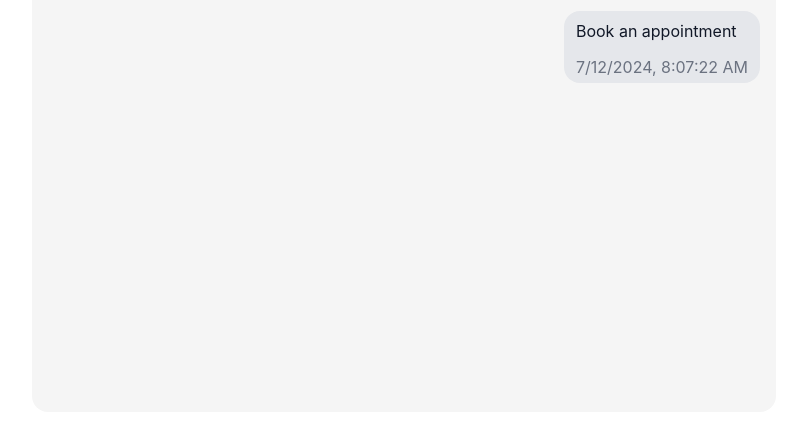
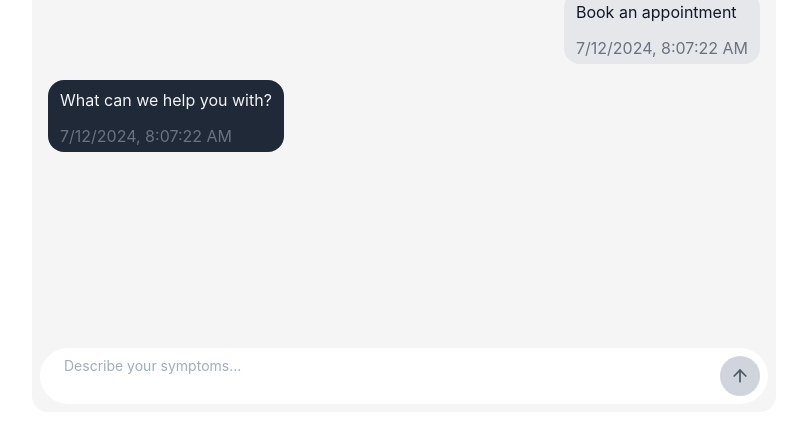
Before and after one commit to 5clicklabs/hosp-pwa, a Next.js app: page / in a window 1280 px wide. Both pictures are taken after a click on the button "Book an appointment". Shown: the part 380-814 px from the top of the page, without its empty margins (236-1039 px from the left). Built offline with nearby package versions, Linux system fonts and the light colour scheme.

Commit message:
dynamic text area component visibility

```diff
--- a/src/components/chat-section.tsx
+++ b/src/components/chat-section.tsx
@@ -1,6 +1,8 @@
-import { Button, Flex, VStack } from "@chakra-ui/react";
+import React, { useEffect, useRef, useState } from "react";
+import { Button, Flex, VStack, Textarea, Spinner } from "@chakra-ui/react";
 import { AnimatePresence } from "framer-motion";
-import React, { useEffect, useRef, useState } from "react";
+import { ArrowUp } from "lucide-react";
+import { toast } from "sonner";
 import ChatBubble from "./core/chat-bubble";
 import CText from "./core/ctext";
 
@@ -14,7 +16,11 @@ interface Message {
 const Chat: React.FC = () => {
   const [messages, setMessages] = useState<Message[]>([]);
   const [showOptions, setShowOptions] = useState(false);
+  const [message, setMessage] = useState("");
+  const [isFetching, setIsFetching] = useState(false);
+  const [showInputForm, setShowInputForm] = useState(false);
   const messagesEndRef = useRef<HTMLDivElement>(null);
+  const textareaRef = useRef<HTMLTextAreaElement>(null);
 
   useEffect(() => {
     const welcomeMessage: Message = {
@@ -25,6 +31,12 @@ const Chat: React.FC = () => {
     };
     setMessages([welcomeMessage]);
     setShowOptions(true);
+  }, []);
+
+  useEffect(() => {
+    if (textareaRef.current) {
+      textareaRef.current.style.height = "20px";
+    }
   }, []);
 
   useEffect(() => {
@@ -40,7 +52,74 @@ const Chat: React.FC = () => {
     };
     setMessages((prevMessages) => [...prevMessages, userMessage]);
     setShowOptions(false);
-    // Here you would typically handle the next step based on the selected option
+
+    if (option === "Book an appointment") {
+      const assistantMessage: Message = {
+        id: Date.now() + 1,
+        text: "What can we help you with?",
+        sender: "assistant",
+        timestamp: new Date().toLocaleString(),
+      };
+      setMessages((prevMessages) => [...prevMessages, assistantMessage]);
+      setShowInputForm(true);
+    }
+    // Handle other options here
+  };
+
+  const handleChange = (event: React.ChangeEvent<HTMLTextAreaElement>) => {
+    setMessage(event.target.value);
+    autoResizeTextarea(event.target);
+  };
+
+  const autoResizeTextarea = (textarea: HTMLTextAreaElement) => {
+    textarea.style.height = "auto";
+    textarea.style.height = `${textarea.scrollHeight}px`;
+  };
+
+  const handleSubmit = async (event: React.FormEvent) => {
+    event.preventDefault();
+    if (message.length > 500) {
+      toast.error("This message is too long, please type a shorter message.");
+      return;
+    }
+
+    if (message.trim() === "") {
+      toast.info("You need to type a message first.");
+      return;
+    }
+
+    const userMessage: Message = {
+      id: Date.now(),
+      text: message,
+      sender: "user",
+      timestamp: new Date().toLocaleString(),
+    };
+    setMessages((prevMessages) => [...prevMessages, userMessage]);
+
+    setMessage("");
+    setIsFetching(true);
+    setShowInputForm(false); // Hide the input form after submission
+
+    // Here you would call your AI service
+    // For now, let's just simulate a response
+    setTimeout(() => {
+      const aiResponse: Message = {
+        id: Date.now() + 1,
+        text: "Thank you for providing that information. Based on your symptoms, I recommend the following departments: Gastroenterology, Internal Medicine. Please choose one:",
+        sender: "assistant",
+        timestamp: new Date().toLocaleString(),
+      };
+      setMessages((prevMessages) => [...prevMessages, aiResponse]);
+      setIsFetching(false);
+      // Here you would typically show department selection options
+    }, 1000);
+  };
+
+  const handleKeyPress = (event: React.KeyboardEvent<HTMLTextAreaElement>) => {
+    if (event.key === "Enter" && !event.shiftKey) {
+      event.preventDefault();
+      handleSubmit(event as unknown as React.FormEvent);
+    }
   };
 
   return (
@@ -101,6 +180,53 @@ const Chat: React.FC = () => {
         )}
         <div ref={messagesEndRef} />
       </Flex>
+      {showInputForm && (
+        <form onSubmit={handleSubmit} className="w-full">
+          <Flex
+            borderRadius={50}
+            bg="white"
+            justify="space-between"
+            width="100%"
+            align="center"
+            px={2}
+          >
+            <Textarea
+              ref={textareaRef}
+              placeholder="Describe your symptoms..."
+              _placeholder={{
+                color: "gray.400",
+                fontSize: "14px",
+              }}
+              _focusVisible={{ outline: "none", boxShadow: "none" }}
+              borderRadius={50}
+              border="none"
+              resize="none"
+              value={message}
+              onChange={handleChange}
+              onKeyDown={handleKeyPress}
+              style={{
+                overflow: "hidden",
+                minHeight: "56px",
+                maxHeight: "200px",
+              }}
+              disabled={isFetching}
+            />
+            <Button
+              type="submit"
+              bg="#D0D4DD"
+              p={2}
+              borderRadius={999}
+              disabled={isFetching}
+            >
+              {isFetching ? (
+                <Spinner size="sm" />
+              ) : (
+                <ArrowUp className="w-5 h-5 text-gray-600" />
+              )}
+            </Button>
+          </Flex>
+        </form>
+      )}
     </Flex>
   );
 };
```
